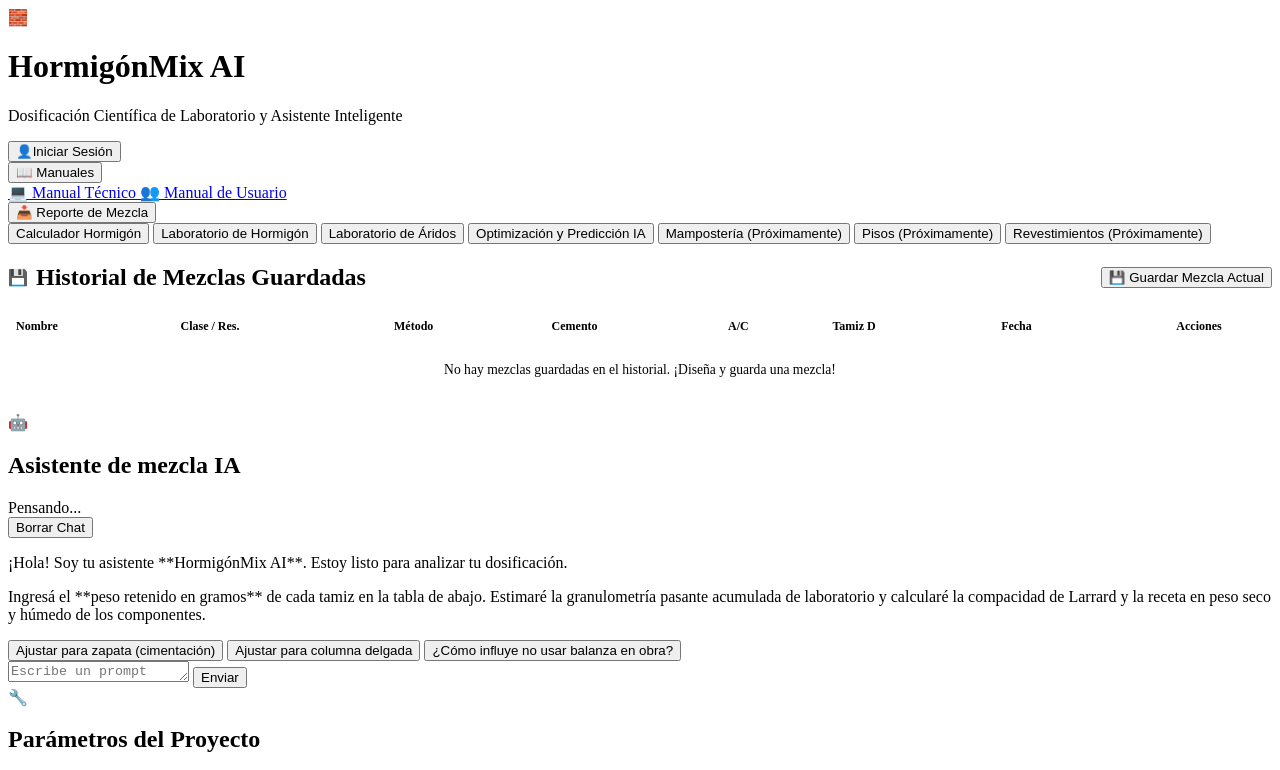
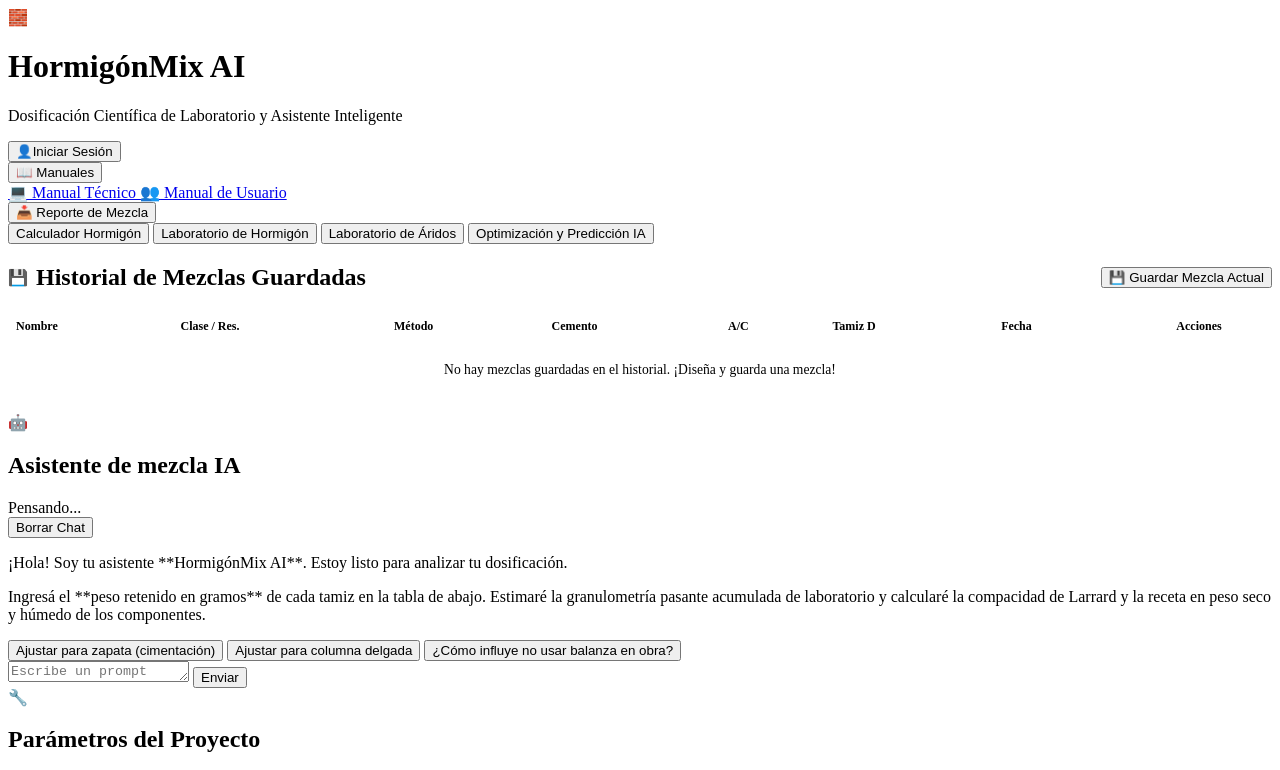
Before and after one commit to hormigonia/HormigonIA, a website built with Vite: page index.html in a window 1280 px wide. Shown: the top 770 px of the page. Built offline with nearby package versions, Linux system fonts and the light colour scheme; a script that the page names is missing; files whose address does not match are found by name.

Commit message:
Add files via upload

```diff
--- a/index.html
+++ b/index.html
@@ -80,9 +80,6 @@
             <button class="nav-tab" data-tab="laboratorio-hormigon">Laboratorio de Hormigón</button>
             <button class="nav-tab" data-tab="laboratorio-aridos">Laboratorio de Áridos</button>
             <button class="nav-tab" data-tab="optimizacion-ia">Optimización y Predicción IA</button>
-            <button class="nav-tab disabled" data-tab="mamposteria" title="Próximamente">Mampostería (Próximamente)</button>
-            <button class="nav-tab disabled" data-tab="pisos" title="Próximamente">Pisos (Próximamente)</button>
-            <button class="nav-tab disabled" data-tab="revestimientos" title="Próximamente">Revestimientos (Próximamente)</button>
         </nav>
 
         <!-- MAIN LAYOUT -->
```
